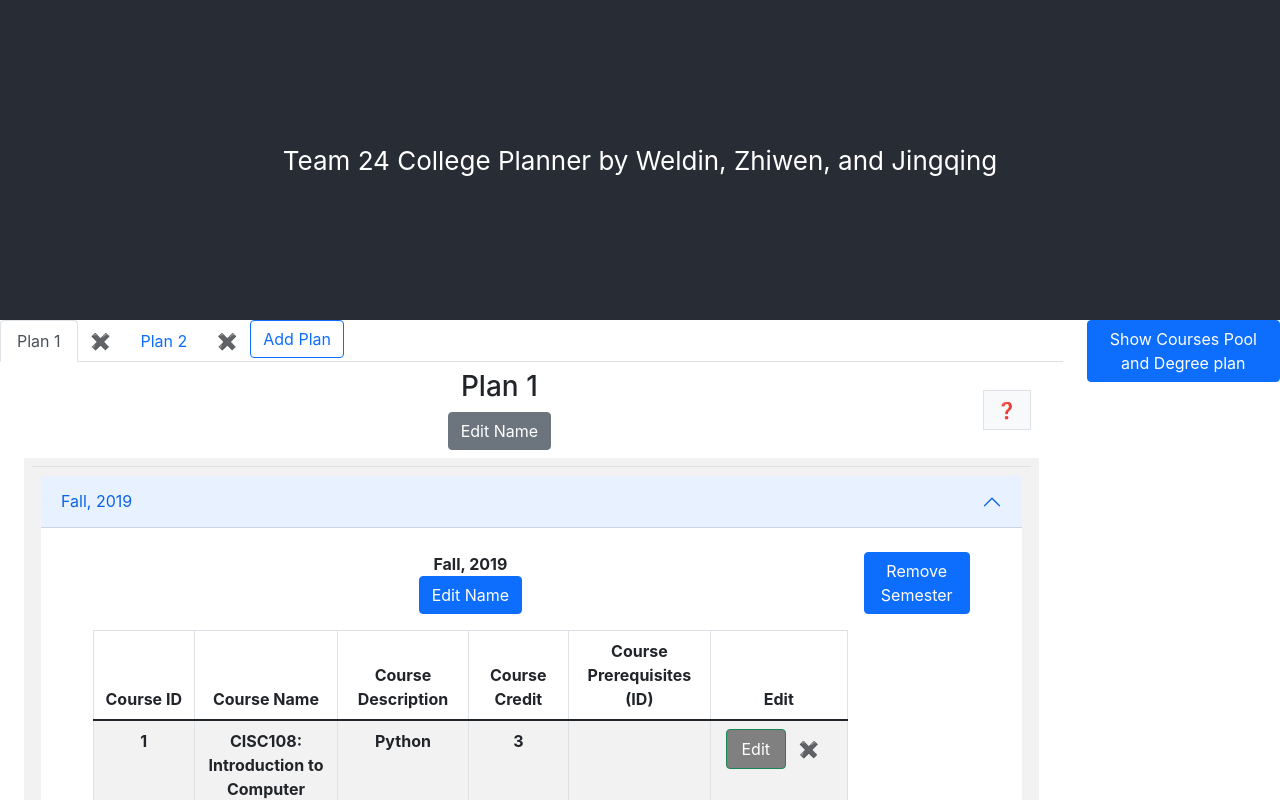
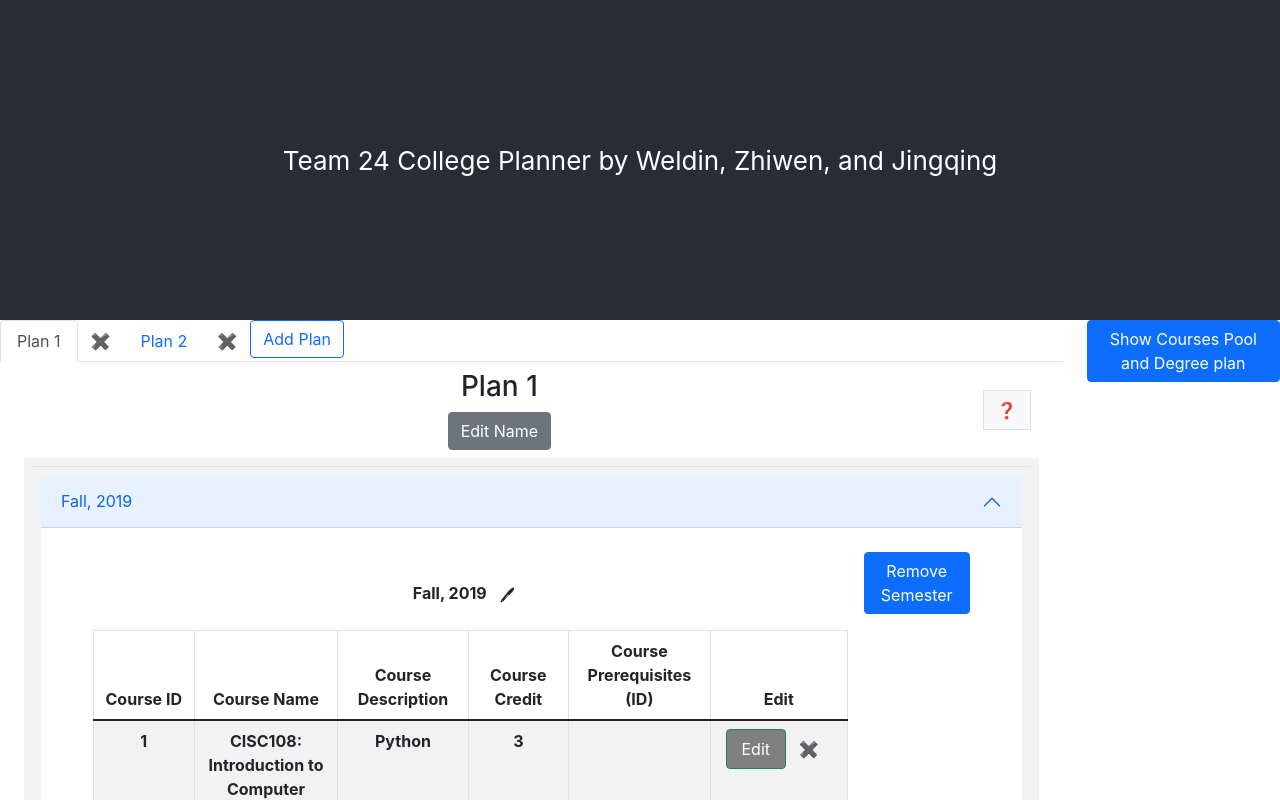
Before and after one commit to UD-CISC275-S22/cis-scheduler-team24, a React (Create React App) app: page / in a window 1280 px wide. Shown: the top 800 px of the page. Built offline with nearby package versions, Linux system fonts and the light colour scheme.

Commit message:
update editSemester components

```diff
--- a/src/components/viewSemester.tsx
+++ b/src/components/viewSemester.tsx
@@ -33,8 +33,7 @@ export function ViewSemester({
                     <thead>
                         <tr>
                             <th>
-                                {semester.name}
-                                <div>
+                                <span>
                                     {isEditing ? (
                                         <EditSemester
                                             semester={semester}
@@ -42,11 +41,18 @@ export function ViewSemester({
                                             openEdit={openEdit}
                                         ></EditSemester>
                                     ) : (
-                                        <Button onClick={openEdit}>
-                                            Edit Name
-                                        </Button>
+                                        <div>
+                                            {semester.name}
+                                            <Button
+                                                onClick={openEdit}
+                                                variant="empty"
+                                                className="me-8"
+                                            >
+                                                🖊
+                                            </Button>
+                                        </div>
                                     )}
-                                </div>
+                                </span>
                             </th>
                             <th>
                                 <Button onClick={deleteSemester}>
```
